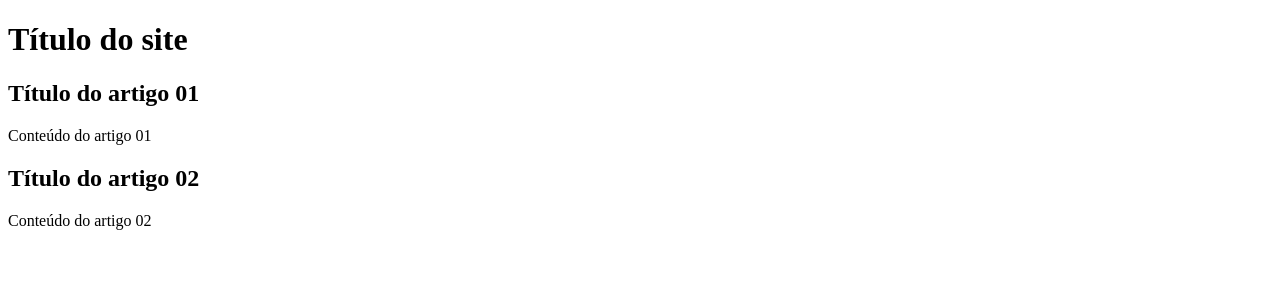
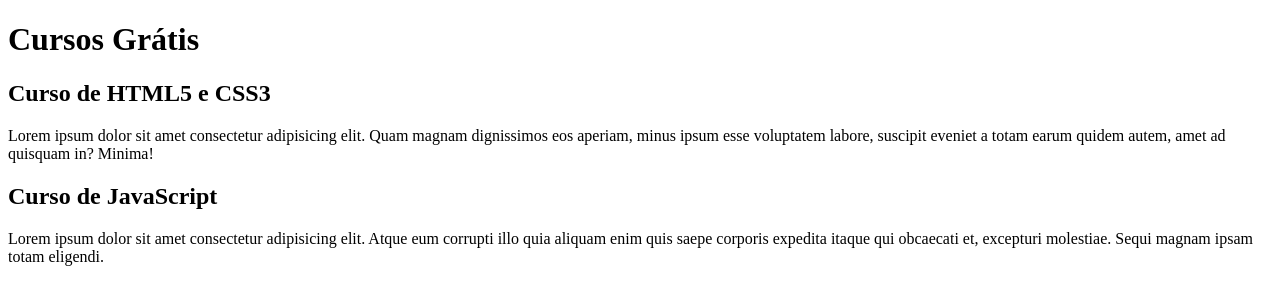
Before and after one commit to ViniciusCNB/projeto-site, a plain HTML site: page index.html in a window 1280 px wide. Drawn offline with Linux system fonts and the light colour scheme.

Commit message:
inicio do conteúdo

```diff
--- a/index.html
+++ b/index.html
@@ -9,15 +9,15 @@
 <body>
     <main>
         <header>
-            <h1>Título do site</h1>
+            <h1>Cursos Grátis</h1>
         </header>
         <article>
-            <h2>Título do artigo 01</h2>
-            <p>Conteúdo do artigo 01</p>
+            <h2>Curso de HTML5 e CSS3</h2>
+            <p>Lorem ipsum dolor sit amet consectetur adipisicing elit. Quam magnam dignissimos eos aperiam, minus ipsum esse voluptatem labore, suscipit eveniet a totam earum quidem autem, amet ad quisquam in? Minima!</p>
         </article>
         <article>
-            <h2>Título do artigo 02</h2>
-            <p>Conteúdo do artigo 02</p>
+            <h2>Curso de JavaScript</h2>
+            <p>Lorem ipsum dolor sit amet consectetur adipisicing elit. Atque eum corrupti illo quia aliquam enim quis saepe corporis expedita itaque qui obcaecati et, excepturi molestiae. Sequi magnam ipsam totam eligendi.</p>
         </article>
     </main>
 </body>
```
